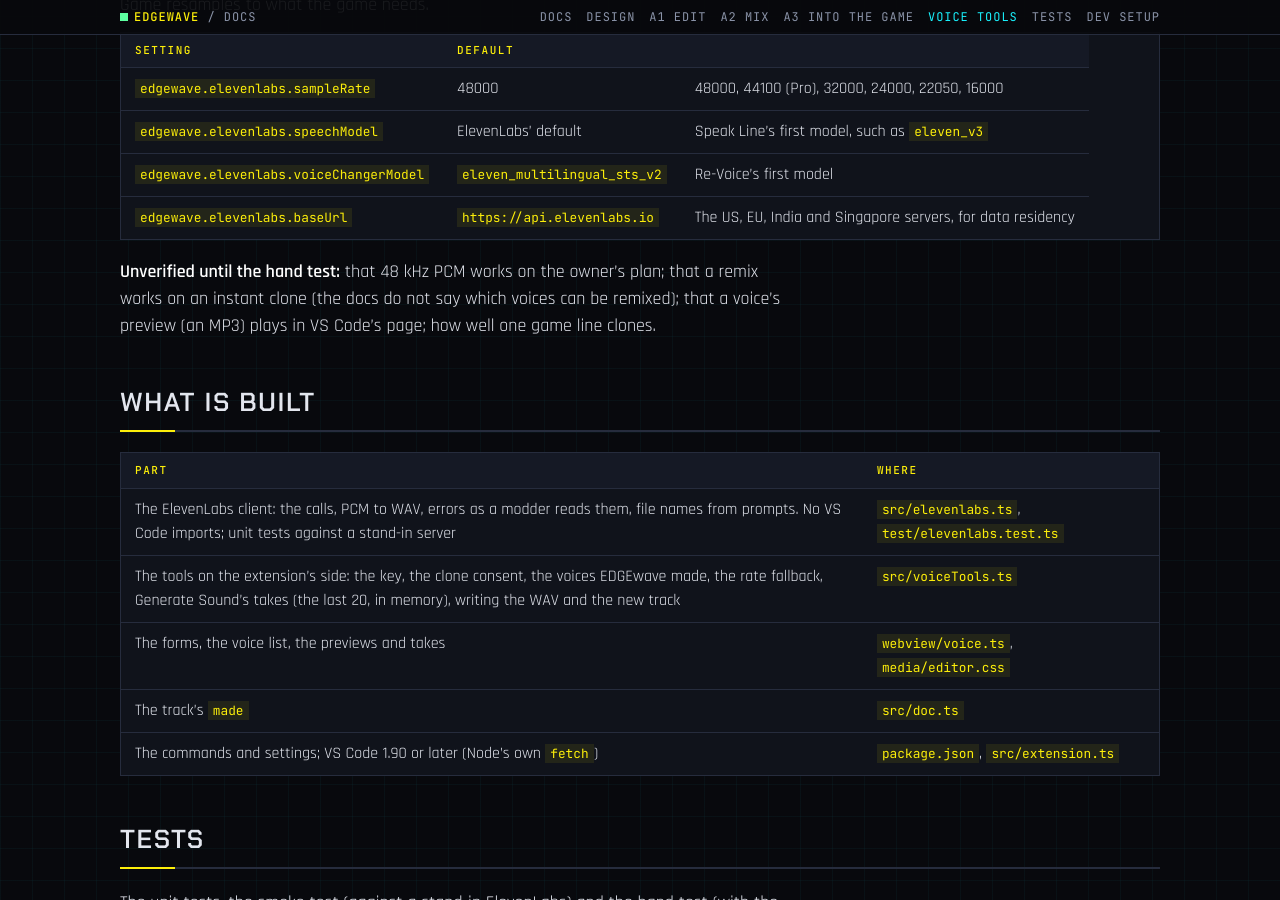
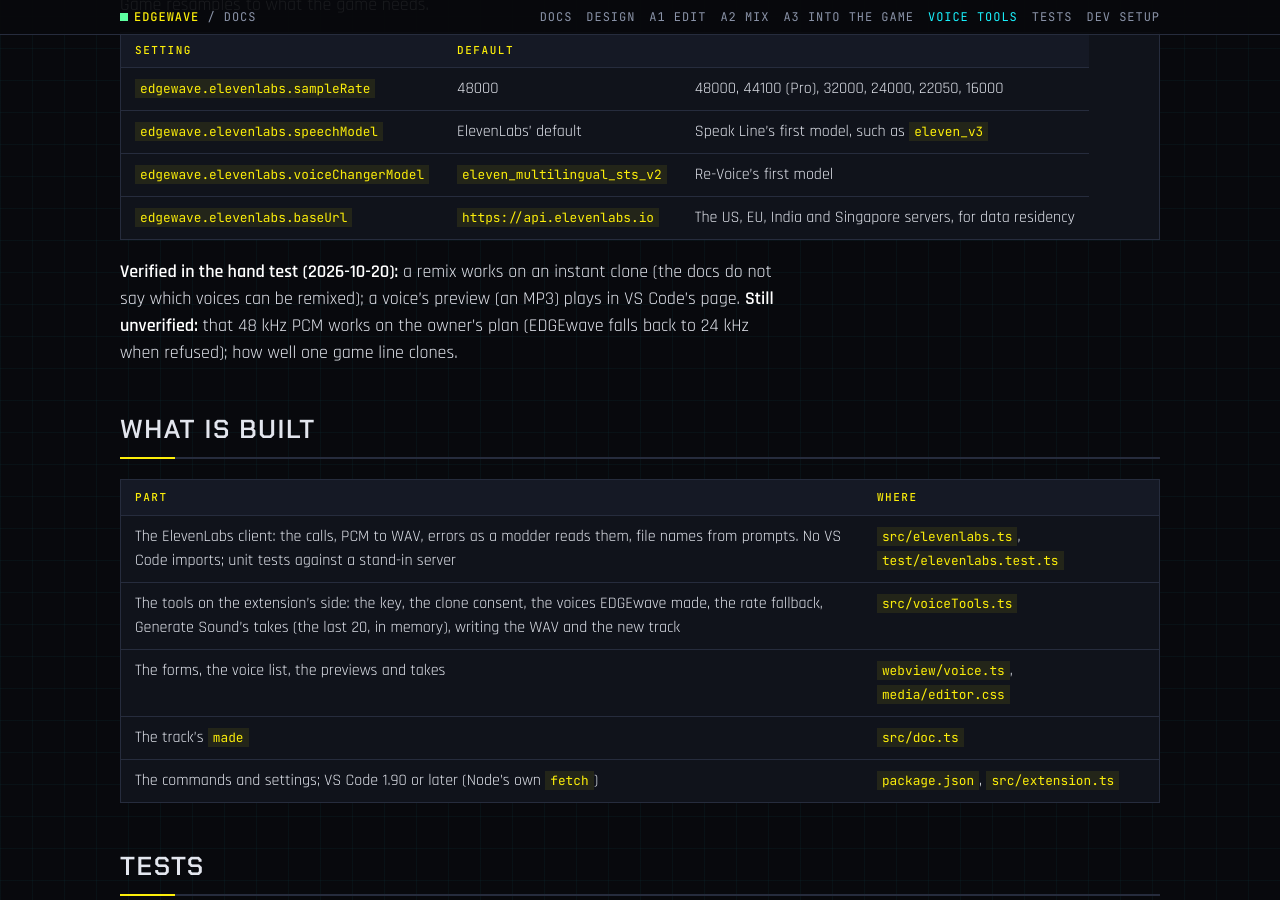
Before and after one commit to Edgemodders/EDGEwave, a Jekyll site: the page built from docs/voice-tools.md, in a window 1280 px wide and 900 px high, scrolled down 2224 px. Built offline with Jekyll 4.4.1, drawn with Linux system fonts in a browser that asks for light colours; our own code applies the rules of GitHub Pages for plain Markdown files; some of the changed text lies outside the part shown.

Commit message:
Tests: A2, A3 and V1 pass; the three phases done
Co-Authored-By: Claude Opus 5.5 <noreply@anthropic.com>

```diff
--- a/docs/voice-tools.md
+++ b/docs/voice-tools.md
@@ -1,6 +1,6 @@
 # V1 Voice tools
 
-Status: **built 2026-10-18, hand test pending.** Three buttons in the editor's header make new tracks through [ElevenLabs](https://elevenlabs.io), with the modder's own API key. Each use spends ElevenLabs credits. Plan agreed with the owner on 2026-10-18.
+Status: **done 2026-10-20** (built 2026-10-18; hand test passed, [Tests](testing.html#v1-voice-tools)). Three buttons in the editor's header make new tracks through [ElevenLabs](https://elevenlabs.io), with the modder's own API key. Each use spends ElevenLabs credits. Plan agreed with the owner on 2026-10-18.
 
 ## The tools
 
@@ -44,7 +44,7 @@ EDGEwave asks for raw 16-bit PCM (`output_format=pcm_<rate>`) and wraps it as WA
 | `edgewave.elevenlabs.voiceChangerModel` | `eleven_multilingual_sts_v2` | Re-Voice's first model |
 | `edgewave.elevenlabs.baseUrl` | `https://api.elevenlabs.io` | The US, EU, India and Singapore servers, for data residency |
 
-**Unverified until the hand test:** that 48 kHz PCM works on the owner's plan; that a remix works on an instant clone (the docs do not say which voices can be remixed); that a voice's preview (an MP3) plays in VS Code's page; how well one game line clones.
+**Verified in the hand test (2026-10-20):** a remix works on an instant clone (the docs do not say which voices can be remixed); a voice's preview (an MP3) plays in VS Code's page. **Still unverified:** that 48 kHz PCM works on the owner's plan (EDGEwave falls back to 24 kHz when refused); how well one game line clones.
 
 ## What is built
 
```
Also changed, not shown: CLAUDE.md (+3 -3 lines), docs/a2-mix.md (+1 -1 lines), docs/a3-game.md (+1 -1 lines), docs/testing.md (+14 -10 lines), README.md.
